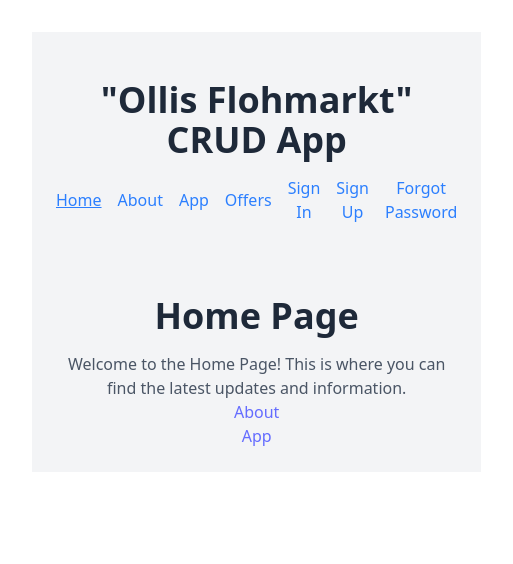
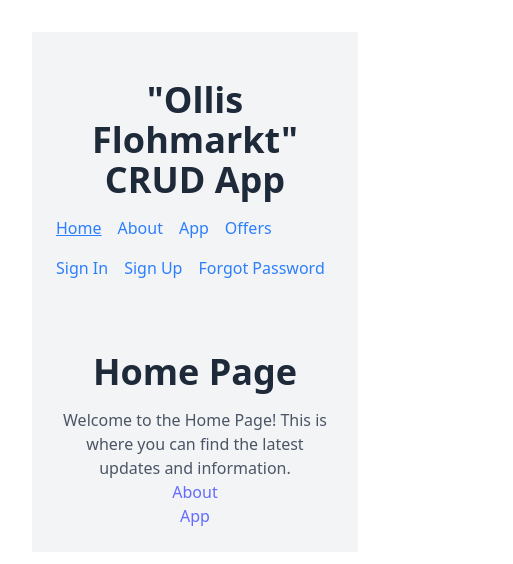
Before and after one commit to schafeld/react-crud-exercise, a React (Vite) app in the folder react-crud-exercise/: page / in a window 390 px wide. Shown: the top 564 px of the page, 513 px wide, since content can reach past the window. Built offline with nearby package versions, Linux system fonts and the light colour scheme; no server answers.

Commit message:
wrap navigation links on small screens

```diff
--- a/react-crud-exercise/src/components/Navigation.tsx
+++ b/react-crud-exercise/src/components/Navigation.tsx
@@ -23,7 +23,7 @@ export default function Navigation() {
   }
 
   return (
-    <nav className="mt-4 flex items-center space-x-4">
+    <nav className="mt-4 flex flex-wrap items-center gap-4">
       <NavLink
         to="/"
         className={({ isActive }) =>
```
